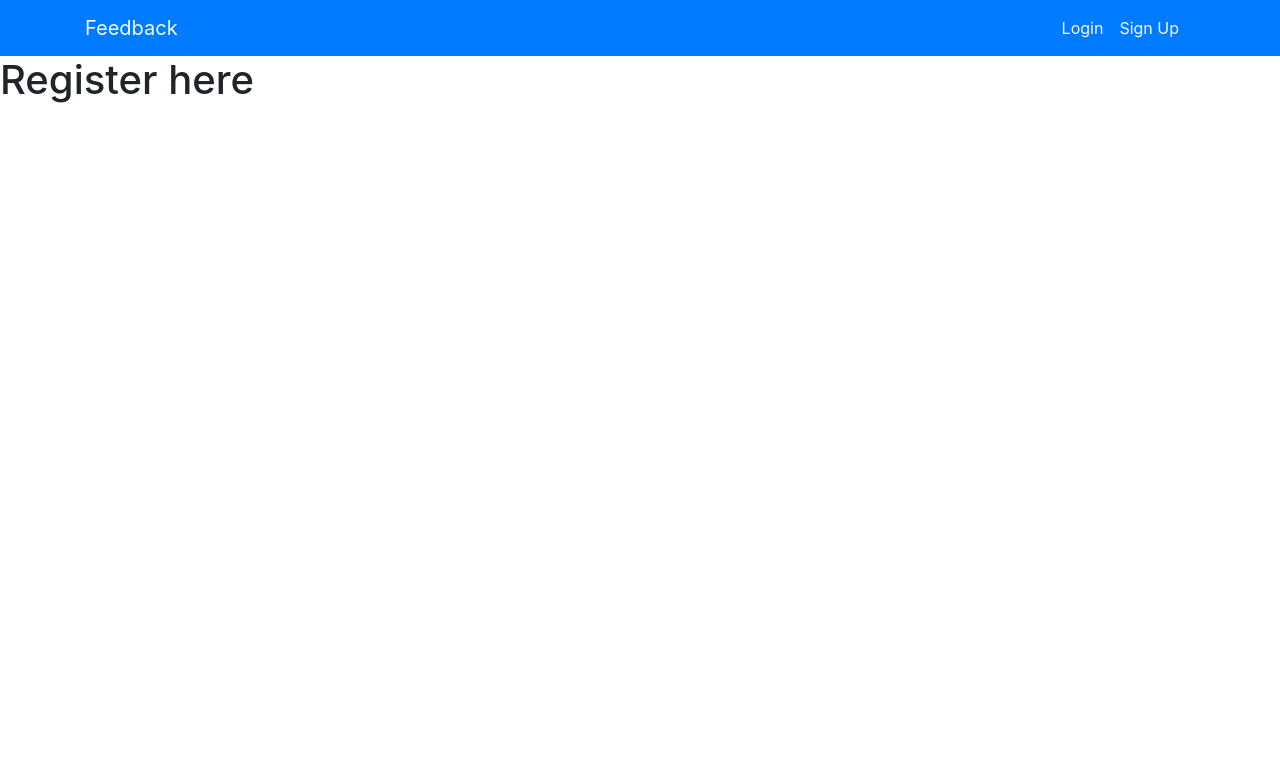
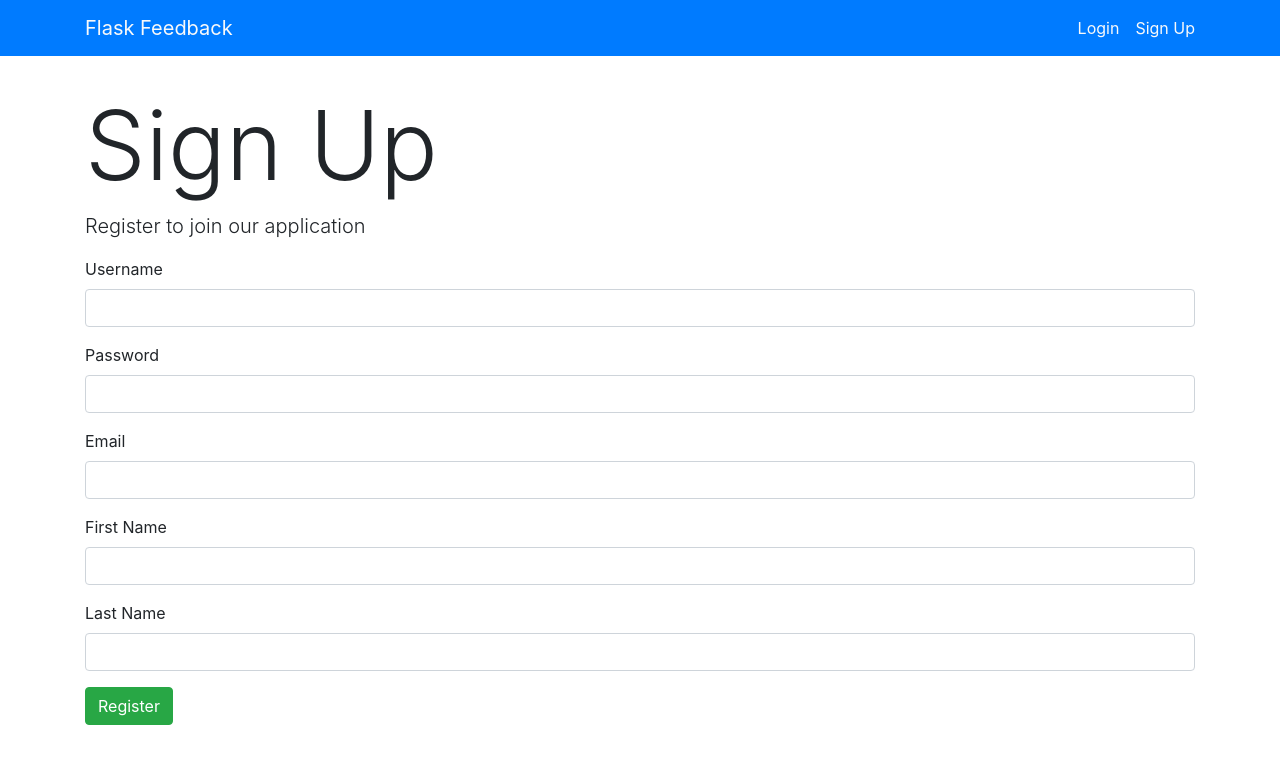
Before and after one commit to JeffRReeder/Flask-feedback, a Flask app: page /register in a window 1280 px wide. Shown: the top 764 px of the page. Run offline with Flask 2, Linux system fonts and the light colour scheme; some libraries are stand-ins or nearby versions.

Commit message:
styling register page layout

```diff
--- a/templates/base.html
+++ b/templates/base.html
@@ -10,20 +10,31 @@
 <body>
     <nav class="navbar navbar-light bg-primary justify-content-between">
         <div class="container">
-            <a href="/" class="navbar-brand text-light">Feedback</a>
+            <a href="/" class="navbar-brand text-light">Flask Feedback</a>
             <ul class="nav navbar-nav flex-row float-right">
+                {% if session['user_id'] %}
+                <li class="nav-item">
+                    <a class="nav-link pr-3 text-light" href="/logout">Logout</a>
+                </li>
+                {% else %}
                 <li class="nav-item">
                     <a class="nav-link pr-3 text-light" href="/login">Login</a>
                 </li>
                 <li class="nav-item">
-                    <a class="nav-link pr-3 text-light" href="/register">Sign Up</a>
+                    <a class="nav-link text-light" href="/register">Sign Up</a>
                 </li>
-
+                {% endif %}
             </ul>
         </div>
     </nav>
-    {% block content %}
-    <!-- dynamic data goes here-->
-    {% endblock %}
+
+    <div class="container" style="margin-top: 2em">
+        {% for category, msg in get_flashed_messages(with_categories=True) %}
+        <div class="alert alert-{{category}}">{{ msg }}</div>
+        {% endfor %}
+        {% block content %}
+        <!-- dynamic data goes here-->
+        {% endblock %}
+    </div>
 </body>
 </html>
--- a/templates/users/register.html
+++ b/templates/users/register.html
@@ -2,8 +2,21 @@
 {% block page_title %}Feedback{% endblock %}
 
 {% block content %}
-<h1>Register here</h1>
-<form>
+<h1 class="display-1">Sign Up</h1>
+<p class="lead">Register to join our application</p>
+<form method="POST">
 
+    {{ form.hidden_tag() }}
+    {% for field in form if field.widget.input_type != 'hidden' %}
+    <p>
+        {{ field.label }}
+        {{ field (class_="form-control") }}
+
+        {% for error in field.errors %}
+        <span class="form-text text-danger">{{ error }}</span>
+        {% endfor %}
+    </p>
+    {% endfor %}
+    <button class="btn btn-success">Register</button>
 </form>
 {% endblock %}
```
